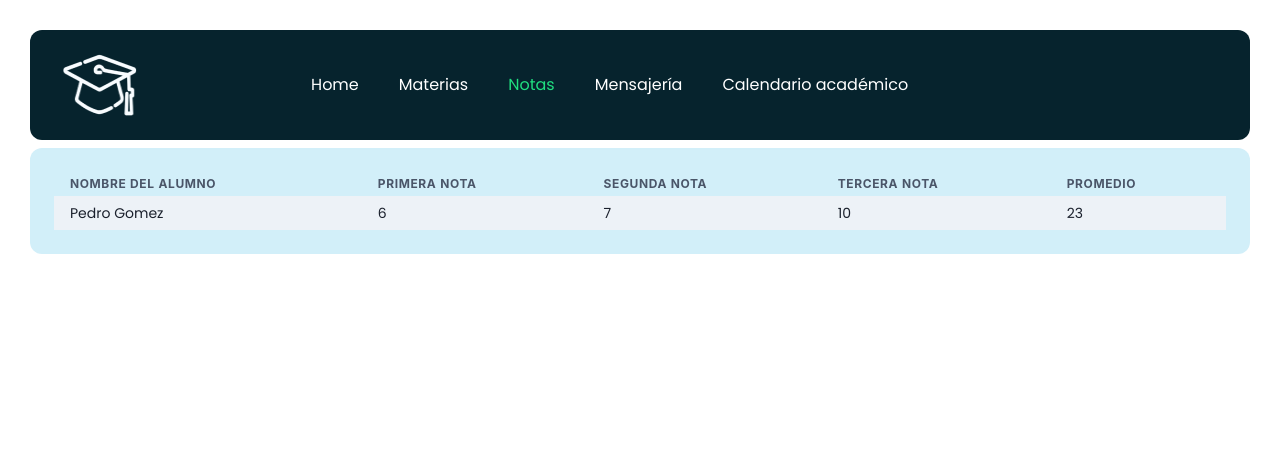
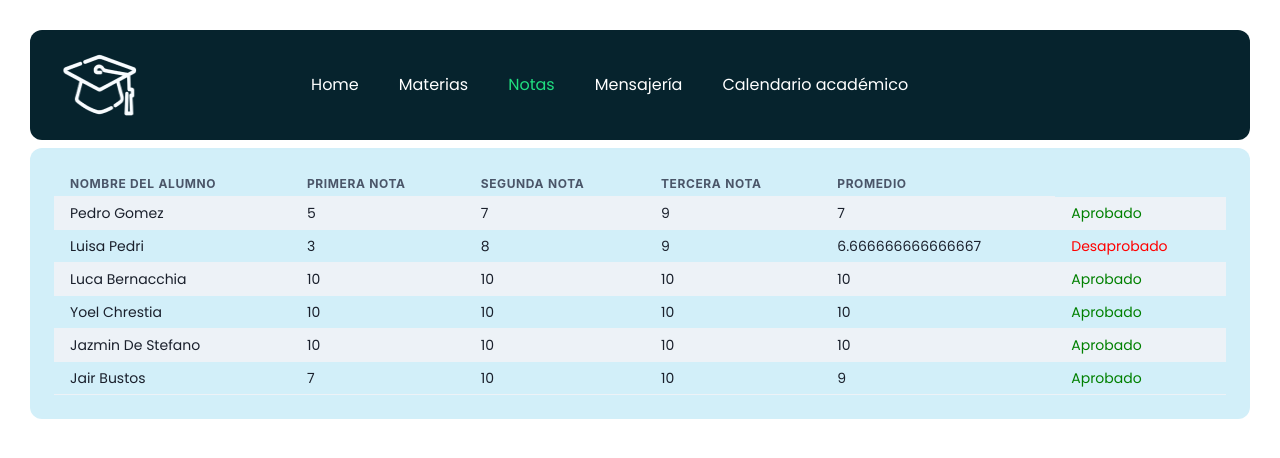
Before and after one commit to YoelChrestia/tp-interfaces, a React (Create React App) app: page /notas in a window 1280 px wide. Shown: the top 458 px of the page. Built offline with nearby package versions, Linux system fonts and the light colour scheme.

Commit message:
add notas

```diff
--- a/src/pages/notas/index.js
+++ b/src/pages/notas/index.js
@@ -9,6 +9,51 @@ import {
   Td,
 } from "@chakra-ui/react";
 import { borders, colors } from "../../theme/theme";
+
+const alumnos = [
+  {
+    nombre: "Pedro",
+    apellido: "Gomez",
+    primeraNota: 5,
+    segundaNota: 7,
+    terceraNota: 9,
+  },
+  {
+    nombre: "Luisa",
+    apellido: "Pedri",
+    primeraNota: 3,
+    segundaNota: 8,
+    terceraNota: 9,
+  },
+  {
+    nombre: "Luca",
+    apellido: "Bernacchia",
+    primeraNota: 10,
+    segundaNota: 10,
+    terceraNota: 10,
+  },
+  {
+    nombre: "Yoel",
+    apellido: "Chrestia",
+    primeraNota: 10,
+    segundaNota: 10,
+    terceraNota: 10,
+  },
+  {
+    nombre: "Jazmin",
+    apellido: "De Stefano",
+    primeraNota: 10,
+    segundaNota: 10,
+    terceraNota: 10,
+  },
+  {
+    nombre: "Jair",
+    apellido: "Bustos",
+    primeraNota: 7,
+    segundaNota: 10,
+    terceraNota: 10,
+  },
+];
 
 const Notas = () => {
   const direction = useBreakpointValue({
@@ -37,13 +82,37 @@ const Notas = () => {
             </Tr>
           </Thead>
           <Tbody>
-            <Tr>
-              <Td align="center">Pedro Gomez</Td>
-              <Td align="center">6</Td>
-              <Td align="center">7</Td>
-              <Td align="center">10</Td>
-              <Td align="center">{6 + 7 + 10}</Td>
-            </Tr>
+            {alumnos.map((alumno) => {
+              return (
+                <Tr>
+                  <Td align="center">
+                    {alumno.nombre} {alumno.apellido}
+                  </Td>
+                  <Td align="center">{alumno.primeraNota}</Td>
+                  <Td align="center">{alumno.segundaNota}</Td>
+                  <Td align="center">{alumno.terceraNota}</Td>
+                  <Td align="center">
+                    {(alumno.primeraNota +
+                      alumno.segundaNota +
+                      alumno.terceraNota) /
+                      3}
+                  </Td>
+                  {(alumno.primeraNota +
+                    alumno.segundaNota +
+                    alumno.terceraNota) /
+                    3 >=
+                  7 ? (
+                    <Td align="center" color={"green"}>
+                      Aprobado
+                    </Td>
+                  ) : (
+                    <Td align="center" color={"red"}>
+                      Desaprobado
+                    </Td>
+                  )}
+                </Tr>
+              );
+            })}
           </Tbody>
         </Table>
       </Stack>
```
